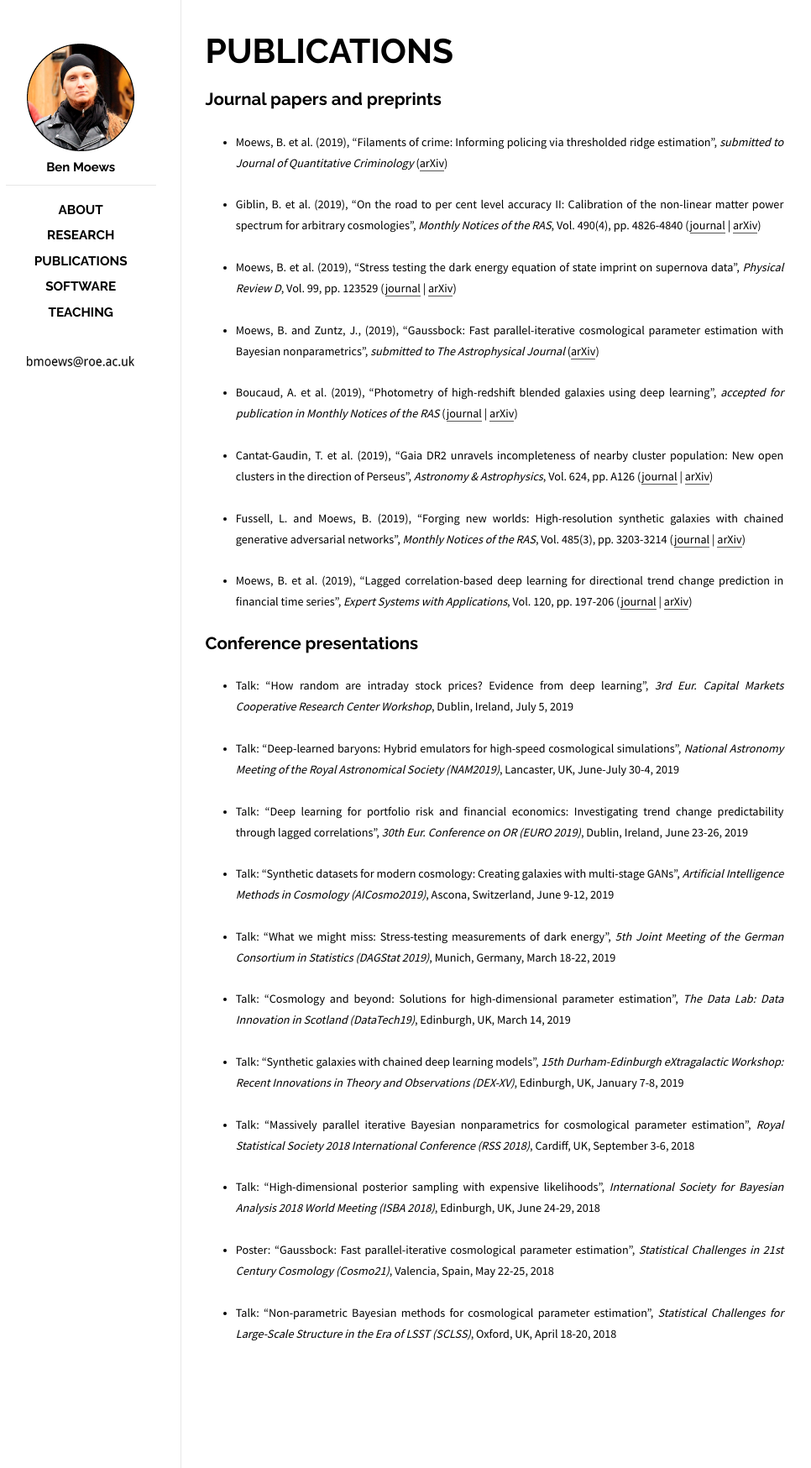
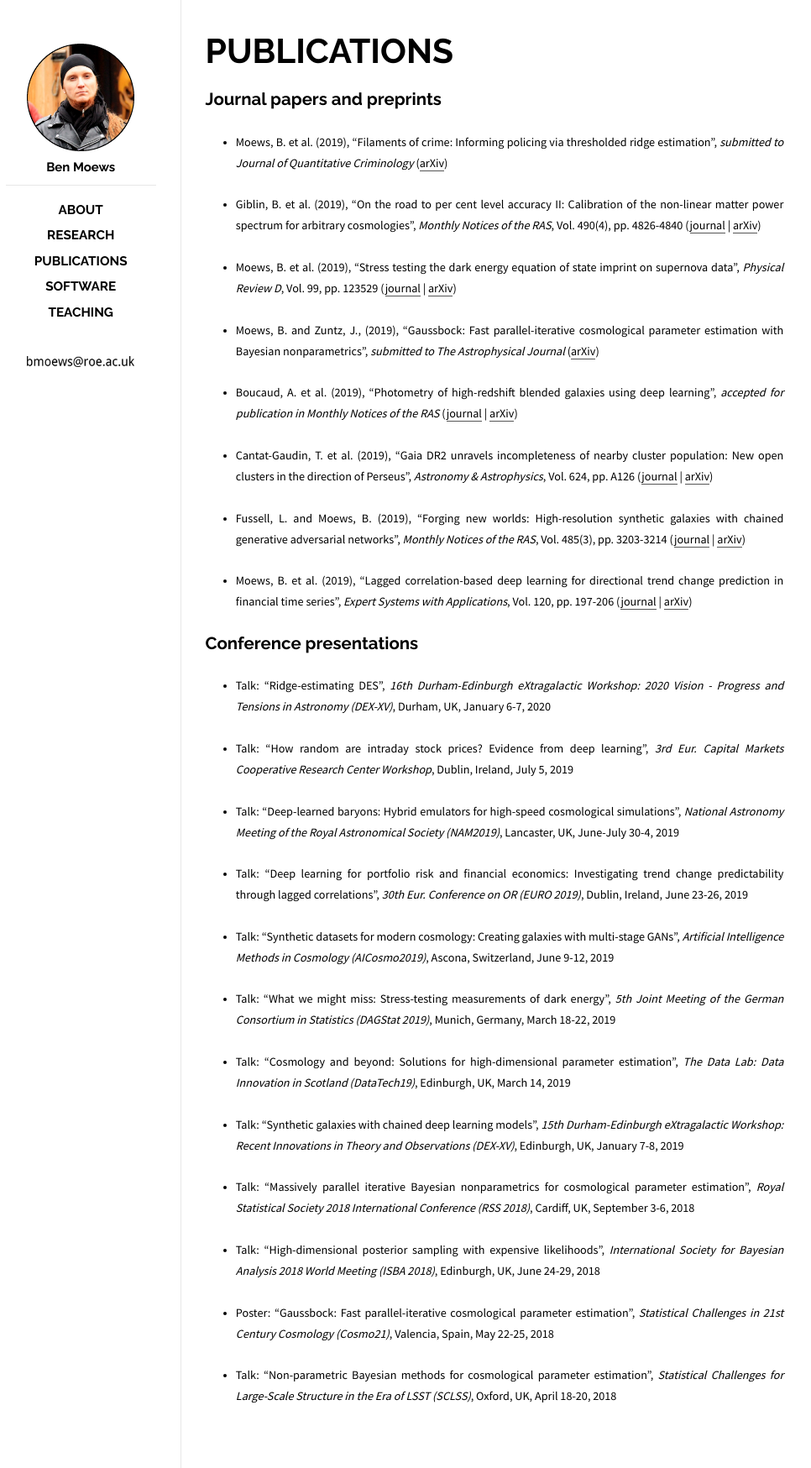
Before and after one commit to moews/moews.github.io, a Jekyll site: the page built from _posts/2017-03-25-publications.md, in a window 1280 px wide. Shown: the whole page at 84% size, without its empty margins (143-1109 px from the left). Built offline with Jekyll 4.4.1, drawn with Linux system fonts in a browser that asks for light colours.

Commit message:
Update 2017-03-25-publications.md

```diff
--- a/_posts/2017-03-25-publications.md
+++ b/_posts/2017-03-25-publications.md
@@ -28,6 +28,8 @@
 
 ## Conference presentations
 
+* <small>Talk: "Ridge-estimating DES", _16th Durham-Edinburgh eXtragalactic Workshop: 2020 Vision - Progress and Tensions in Astronomy (DEX-XV)_, Durham, UK, January 6-7, 2020</small>
+
 * <small>Talk: "How random are intraday stock prices? Evidence from deep learning", _3rd Eur. Capital Markets Cooperative Research Center Workshop_, Dublin, Ireland, July 5, 2019</small>
 
 * <small>Talk: "Deep-learned baryons: Hybrid emulators for high-speed cosmological simulations", _National Astronomy Meeting of the Royal Astronomical Society (NAM2019)_, Lancaster, UK, June-July 30-4, 2019</small>
```
